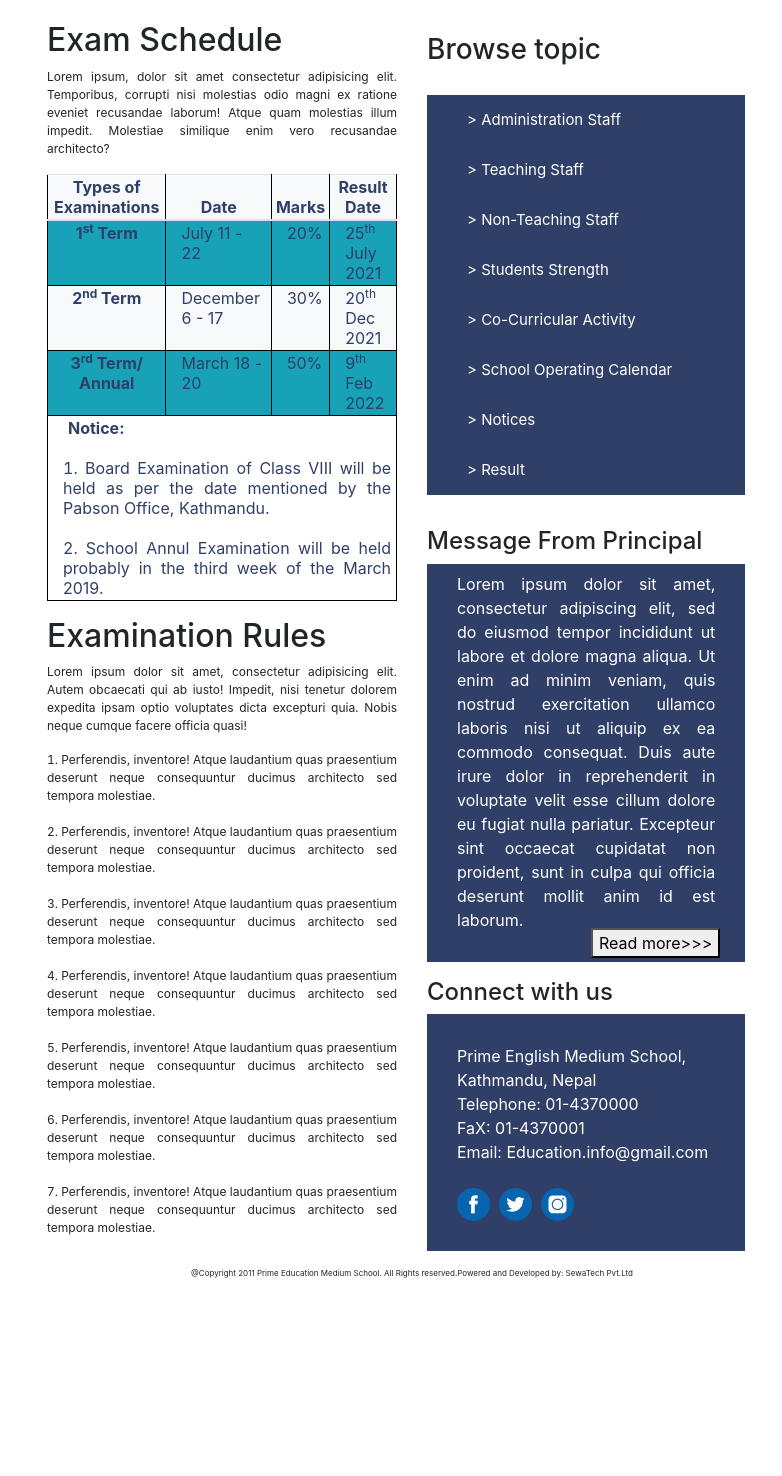
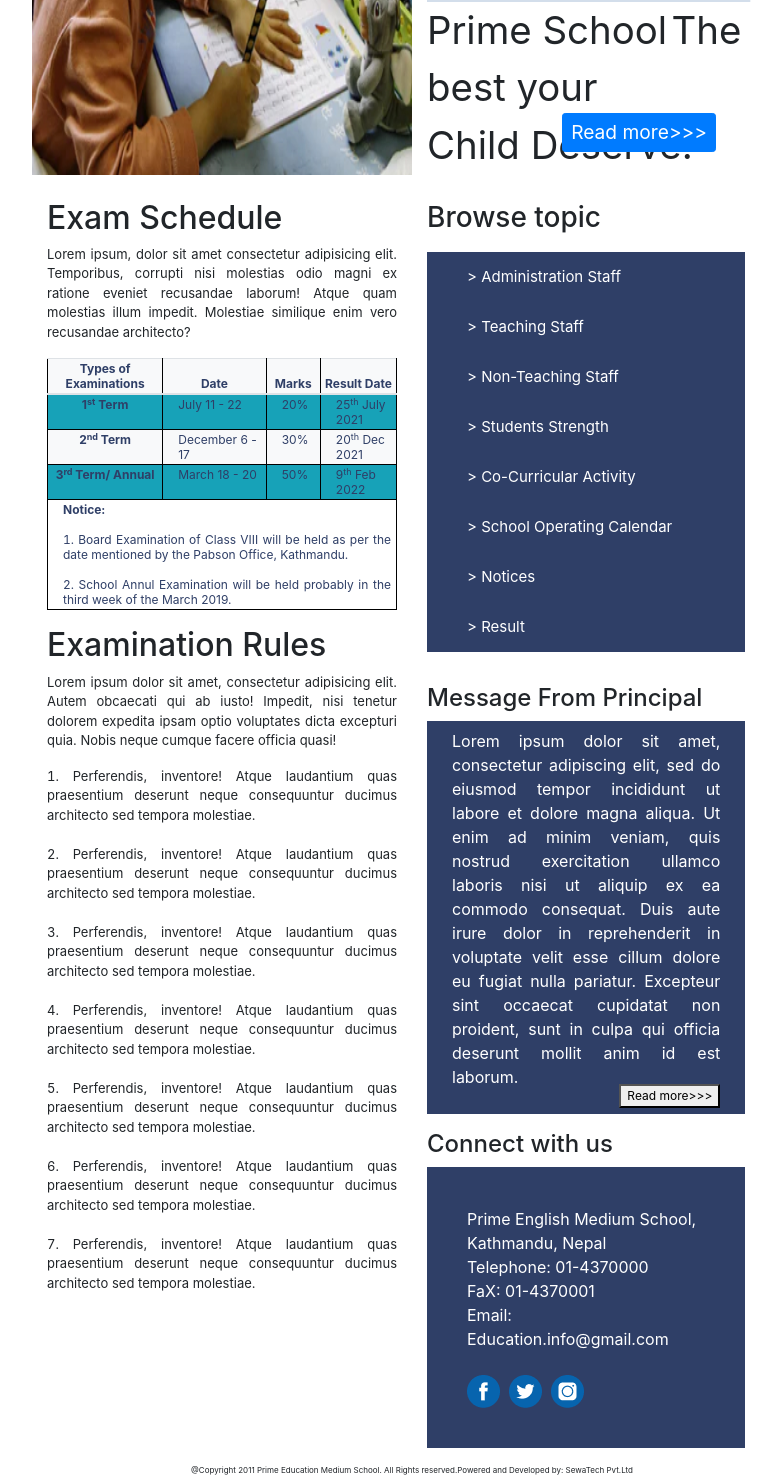
Before and after one commit to Birajramtel/school, a plain HTML site: page test.html in a window 1280 px wide. Shown: the part 474-1950 px from the top of the page, without its empty margins (228-1010 px from the left). Before the commit the page ends 1753 px from the top, so only its background shows below. Drawn offline with nearby package versions, Linux system fonts and the light colour scheme.

Commit message:
style changed

```diff
--- a/css/style.css
+++ b/css/style.css
@@ -4,7 +4,14 @@
         font-weight: bold;
     }
 }
-
+@media screen and (min-width:660px) and (max-width:1500px){
+    .banner_button{
+        font-size: 1.5vw !important;
+    }
+}
+.content {
+    justify-content: center;
+}
 body{
     font-family: Helvetica;
 }
@@ -19,29 +26,18 @@ body{
 }
 /* Navigation Bar */
 .navbar_items{
-    font-size: 12px;
+    font-size: 15px;
 }
-
 /* First Banner */
 .banner_image{
     position: relative;
-}
-.banner{
-    position: absolute;
-    top: 3%;
-    left: 60px;
-    font-size: 25px;
-}
-.banner_info{
-    position: absolute;
-    top: 25%;
-    left: 60px;
-    font-size: 30px;
+    width: 100%;
+    height: 80%;
 }
 .banner_button{
     position: absolute;
-    bottom: 15%;
-    right: 40%;
+    bottom: 5%;
+    right: 20%;
 }
 
 /* Introduction Part */
@@ -51,15 +47,14 @@ body{
 }
 .intro_content{
     text-align: justify;
-    font-size: 12px;
+    font-size: 13px;
 }
-
 
 /* Rectangular Box on sidenav */
 
 .sidenav_topic{
     box-sizing: border-box;
-    padding: 20px 0;
+    padding: 10px 0;
 }
 
 .sidenav {
@@ -84,13 +79,14 @@ body{
 .message_from_principal {
     text-align: justify;
     background-color: #2F3F67;
-    color: FFF;
-    padding: 30px;
+    color: #FFF;
+    padding: 25px;
     position: relative;
 }
 .message_from_principal_read_more{
     position: absolute;
-    bottom: 20px;
+    bottom: 22px;
+    font-size: 12px;
     right: 40px;
 
 }
@@ -98,9 +94,8 @@ body{
 .connect_with_us {
     text-align: justify;
     background-color: #2F3F67;
-    padding: 30px;
-    color: FFF;
-    position: relative;
+    padding: 40px;
+    color: #FFF;
 }
 /* .Contact_us_readmore{
     position: absolute;
@@ -113,8 +108,11 @@ body{
 table, td, th {
     border: 1px solid black;
     padding: 2px 2px 2px 2px !important;
-  }
-
+    font-size: 12px;
+}
+th{
+    text-align: center;
+}
 table {
 border-collapse: collapse;
 width: 100%;
@@ -131,7 +129,6 @@ td {
 }
 .notice_info{
     text-align: left;
-    padding-left: 5px;
     font-weight: bold;
 }
 /* Tables Rule Close */
@@ -166,7 +163,9 @@ span.notice_content {
 /* Listing Items */
 .listing_items{
     text-align: justify;
+    font-size: 12px;
     list-style: number;
+
 }
 /* Listing Items close */
 
@@ -191,3 +190,9 @@ span.notice_content {
     font-size: 8px;
 }
  /* footer_page close */
+
+ /* changes on introduction */
+
+ .details{
+     margin-right: 25px;
+ }
```
